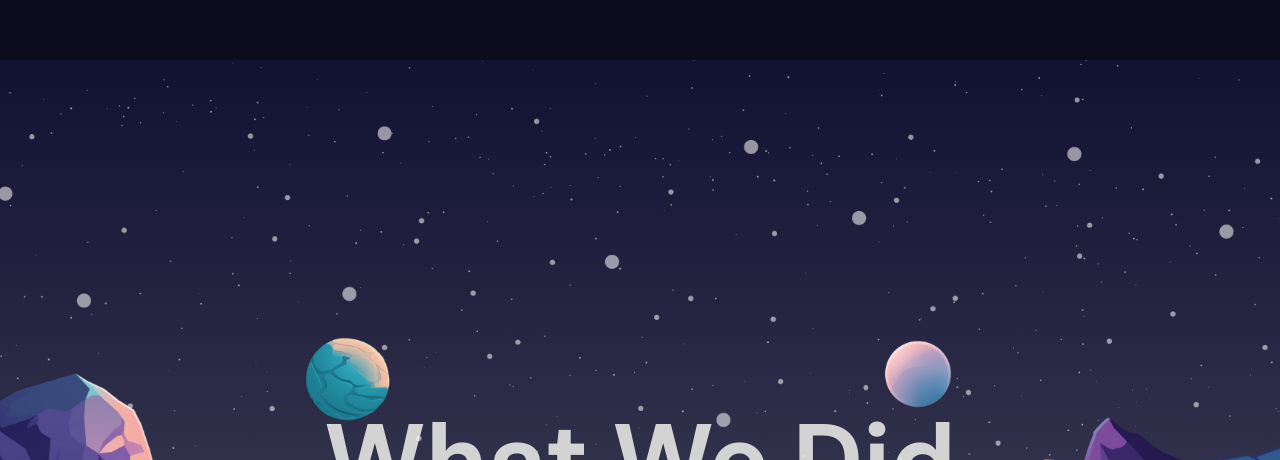
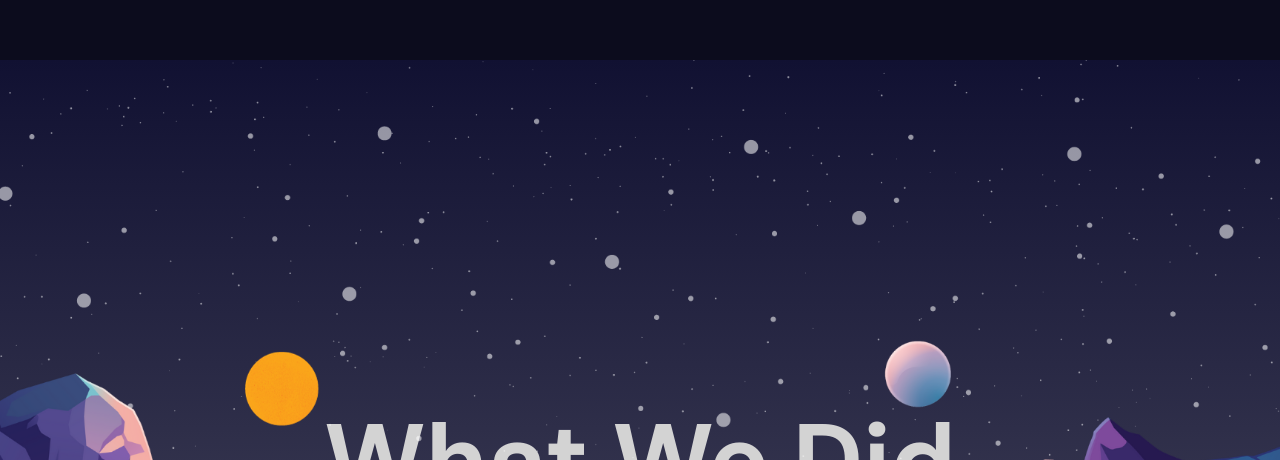
Before and after one commit to RileyMoore01/React-Project1, a React (Vite) app in the folder portfolio/: page / in a window 1280 px wide. Shown: the part 2340-2800 px from the top of the page. Built offline with nearby package versions, Linux system fonts and the light colour scheme.

Commit message:
Finished the parallax transformation

```diff
--- a/portfolio/src/components/hero/Hero.jsx
+++ b/portfolio/src/components/hero/Hero.jsx
@@ -48,9 +48,9 @@ const Hero = () => {
           initial="initial"
           animate="animate"
         >
-          <motion.h2 variants={textVariants}>HARVEY TYLER</motion.h2>
+          <motion.h2 variants={textVariants}>Riley Moore</motion.h2>
           <motion.h1 variants={textVariants}>
-            Web developer and UI designer
+            Software Engineer
           </motion.h1>
           <motion.div variants={textVariants} className="buttons">
             <motion.button variants={textVariants}>
@@ -72,7 +72,7 @@ const Hero = () => {
         initial="initial"
         animate="animate"
       >
-        Writer Content Creator Influencer
+        Software Investments Buisuness Owner
       </motion.div>
       <div className="imageContainer">
         <img src="/hero.png" alt="" />
--- a/portfolio/src/components/parallax/Parallax.jsx
+++ b/portfolio/src/components/parallax/Parallax.jsx
@@ -1,18 +1,40 @@
 import "./parallax.scss"
-import { motion, useScroll } from "framer-motion"
+import { useRef } from "react"
+import { motion, useScroll, useTransform } from "framer-motion"
 
 const Parallax = ({type}) => {
+    const ref = useRef();
+
+    const { scrollYProgress } = useScroll({
+        target: ref,
+        offset: ["start start", "end start"]
+    });
+
+    const yText = useTransform(scrollYProgress, [0, 1], ["0%", "500%"]);
+    const yBg = useTransform(scrollYProgress, [0, 1], ["0%", "100%"]);
+
     return (
-        <div className="parallax" style={{
+        <div className="parallax"
+        ref = {ref}
+        style={{
             background:
                 type==="services"
                     ? "linear-gradient(180deg, #111132, #0c0c1d)"
                     : "linear-gradient(180deg, #111132, #505064)",
         }}>
-            <motion.h1>{type==="services" ? "What We Do" : "What We Did"}</motion.h1>
+            <motion.h1 style={{y: yText}}>
+                {type==="services" ? "What We Do" : "What We Did"}
+            </motion.h1>
             <motion.div className="moutains"></motion.div>
-            <motion.div className="planets"></motion.div>
-            <motion.div className="stars"></motion.div>
+            <motion.div
+                className="planets"
+                style={{
+                    y: yBg,
+                    backgroundImage: `url(${
+                        type === "services" ? "/planets.png" : "/sun.png"
+                    })`,
+                }}></motion.div>
+            <motion.div style={{x:yBg}} className="stars"></motion.div>
         </div>
     )
 }
```
